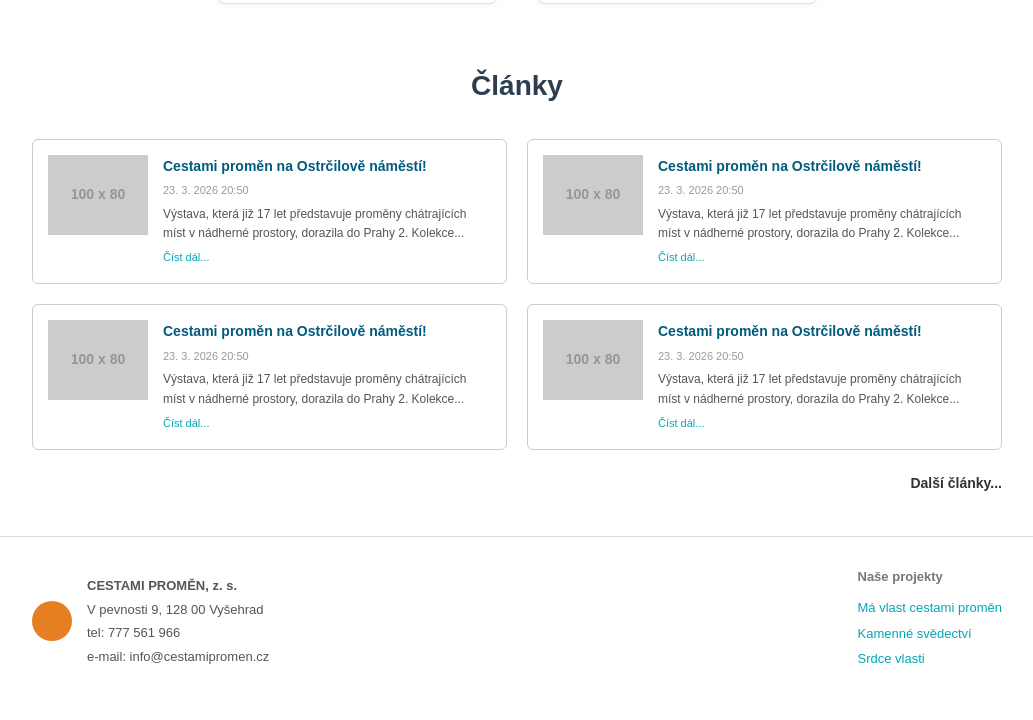
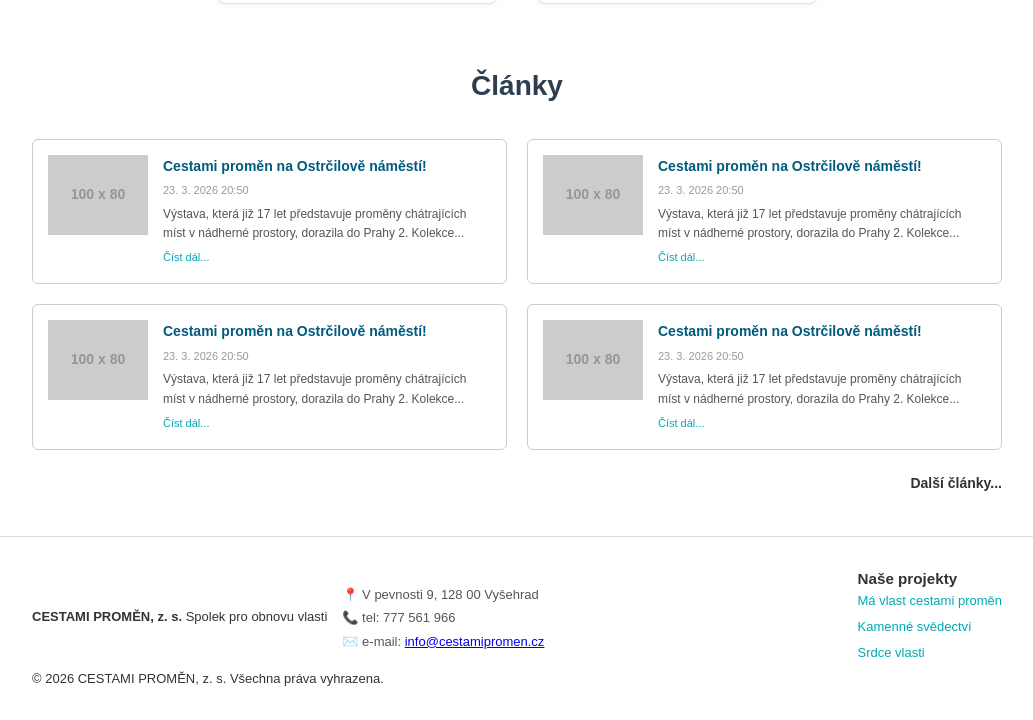
Before and after one commit to Freshjuice7/Freshjuice7.github.io, a plain HTML site: page index.html in a window 1280 px wide. Shown: the part 1458-2178 px from the top of the page, without its empty margins (123-1156 px from the left). Drawn offline with Linux system fonts and the light colour scheme; placeholder pictures from the web are drawn by us.

Commit message:
Update index.html

```diff
--- a/index.html
+++ b/index.html
@@ -108,26 +108,37 @@
 
     </div>
 
-    <footer>
+    <footer class="site-footer">
         <div class="container footer-content">
             <div class="footer-left">
-                <div class="logo-placeholder" style="background: #e67e22; width: 40px; height: 40px;"></div>
+                <div class="footer-logo">
+                    <div class="logo-circle"></div>
+                    <div class="logo-text">
+                        <strong>CESTAMI PROMĚN, z. s.</strong>
+                        <span>Spolek pro obnovu vlasti</span>
+                    </div>
+                </div>
                 <div class="footer-info">
-                    <strong>CESTAMI PROMĚN, z. s.</strong><br>
-                    V pevnosti 9, 128 00 Vyšehrad<br>
-                    tel: 777 561 966<br>
-                    e-mail: info@cestamipromen.cz
+                    <p class="info-item"><span class="icon">📍</span> V pevnosti 9, 128 00 Vyšehrad</p>
+                    <p class="info-item"><span class="icon">📞</span> tel: 777 561 966</p>
+                    <p class="info-item"><span class="icon">✉️</span> e-mail: <a href="mailto:info@cestamipromen.cz">info@cestamipromen.cz</a></p>
                 </div>
             </div>
+
             <div class="footer-right">
-                <strong style="color: #777; display:block; margin-bottom:10px;">Naše projekty</strong>
-                <ul>
+                <h3 class="footer-heading">Naše projekty</h3>
+                <ul class="footer-links">
                     <li><a href="#">Má vlast cestami proměn</a></li>
                     <li><a href="#">Kamenné svědectví</a></li>
                     <li><a href="#">Srdce vlasti</a></li>
                 </ul>
             </div>
         </div>
+        <div class="footer-bottom">
+            <div class="container">
+                <p>&copy; 2026 CESTAMI PROMĚN, z. s. Všechna práva vyhrazena.</p>
+            </div>
+        </div>
     </footer>
 
 </body>
```
